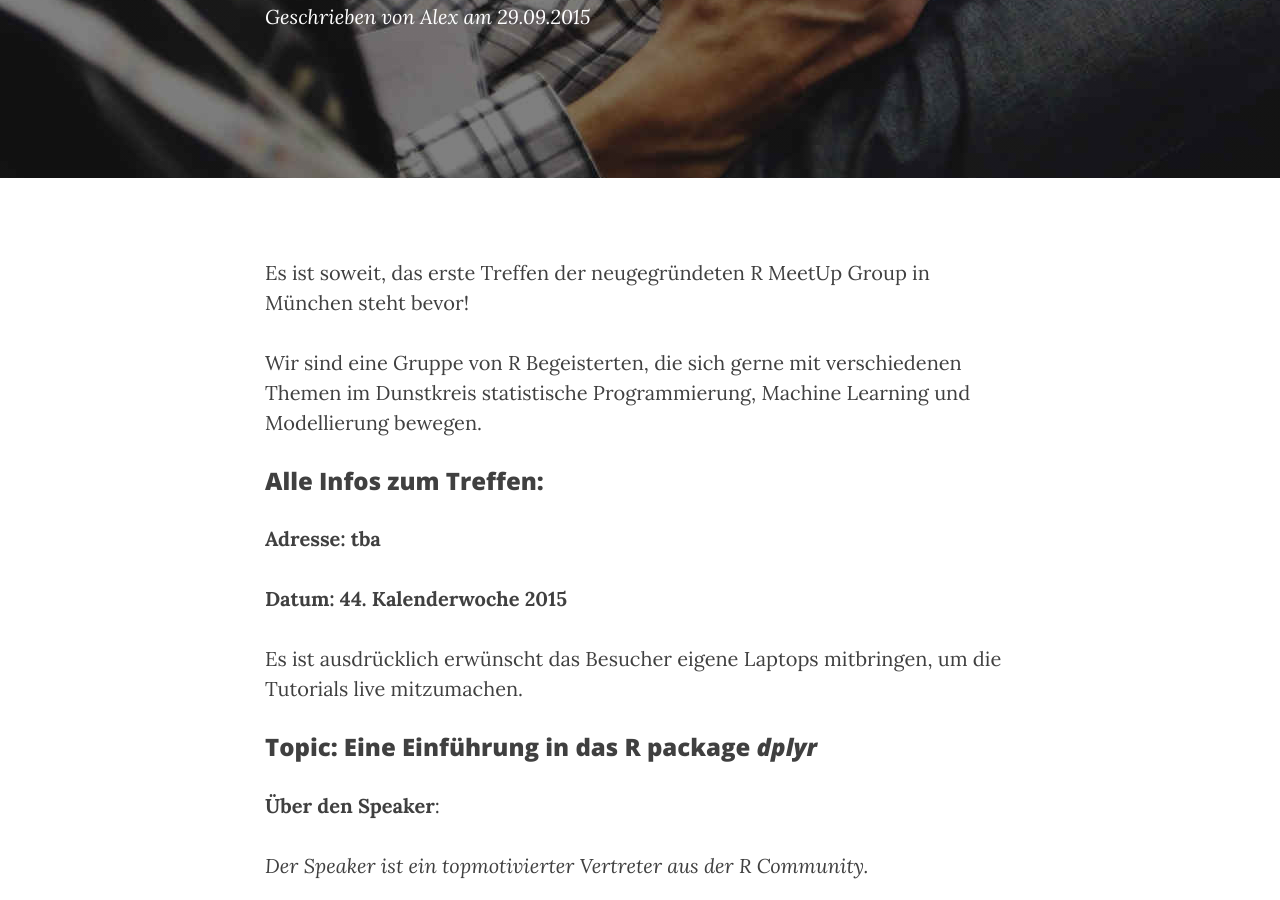
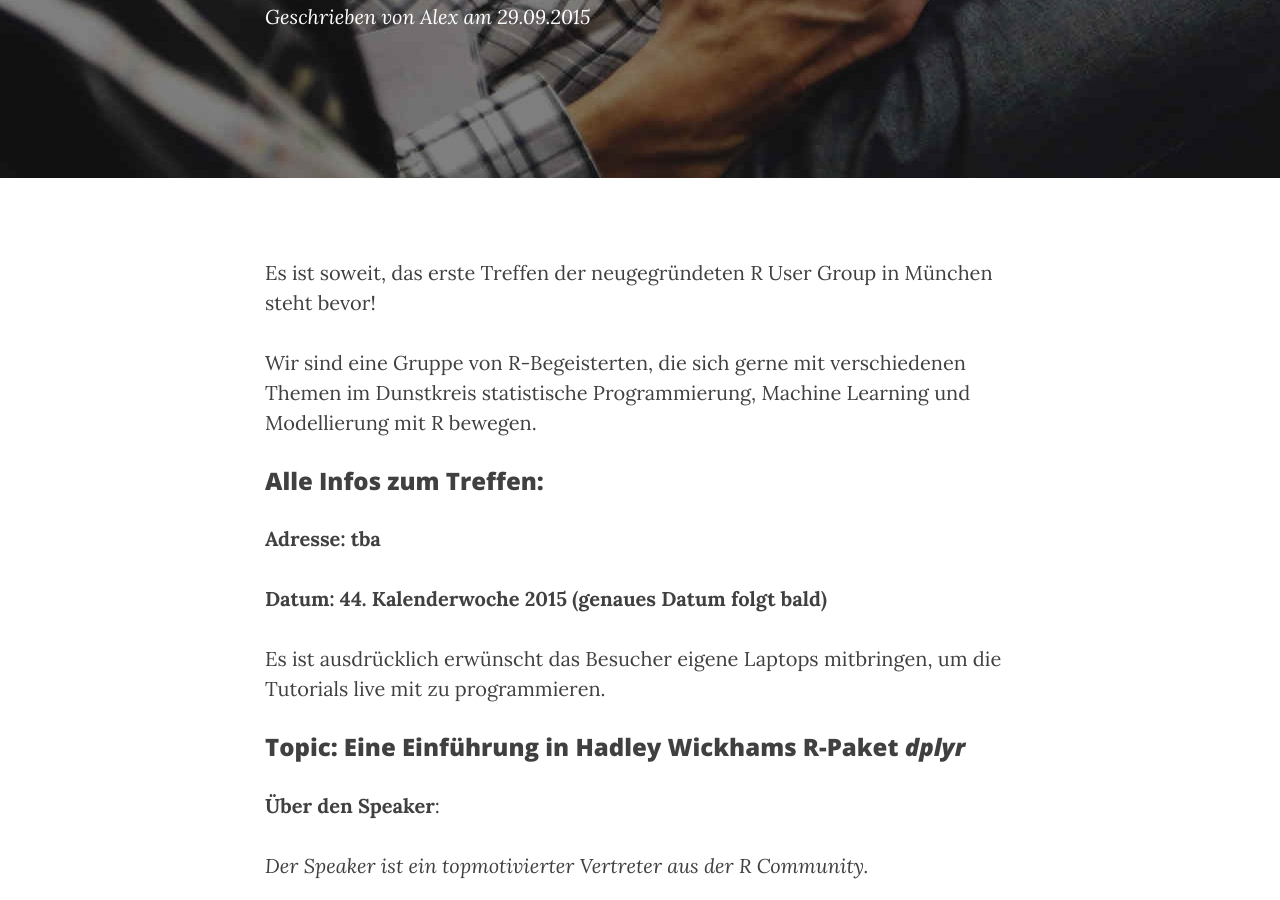
Before and after one commit to lmu-applied-r/lmu-applied-r.github.io, a Jekyll site: the page built from _posts/2015-09-29-das-erste-treffen.markdown, in a window 1280 px wide and 900 px high, scrolled down 391 px. Built offline with Jekyll 4.4.1, drawn with Linux system fonts in a browser that asks for light colours; nearby versions of some CDN libraries.

Commit message:
date update

```diff
--- a/_posts/2015-09-29-das-erste-treffen.markdown
+++ b/_posts/2015-09-29-das-erste-treffen.markdown
@@ -6,19 +6,19 @@ date:       2015-09-29 12:00:00
 author:     "Alex"
 header-img: "img/conference-1.jpg"
 ---
-Es ist soweit, das erste Treffen der neugegründeten R MeetUp Group in München steht bevor!
+Es ist soweit, das erste Treffen der neugegründeten R User Group in München steht bevor!
 
-Wir sind eine Gruppe von R Begeisterten, die sich gerne mit verschiedenen Themen im Dunstkreis statistische Programmierung, Machine Learning und Modellierung bewegen.
+Wir sind eine Gruppe von R-Begeisterten, die sich gerne mit verschiedenen Themen im Dunstkreis statistische Programmierung, Machine Learning und Modellierung mit R bewegen.
 
 ### Alle Infos zum Treffen:
 
 **Adresse: tba**
 
-**Datum: 44. Kalenderwoche 2015**
+**Datum: 44. Kalenderwoche 2015 (genaues Datum folgt bald)**
 
-Es ist ausdrücklich erwünscht das Besucher eigene Laptops mitbringen, um die Tutorials live mitzumachen.
+Es ist ausdrücklich erwünscht das Besucher eigene Laptops mitbringen, um die Tutorials live mit zu programmieren.
 
-### Topic: Eine Einführung in das R package *dplyr*
+### Topic: Eine Einführung in Hadley Wickhams R-Paket *dplyr*
 
 
 **Über den Speaker**:
```
